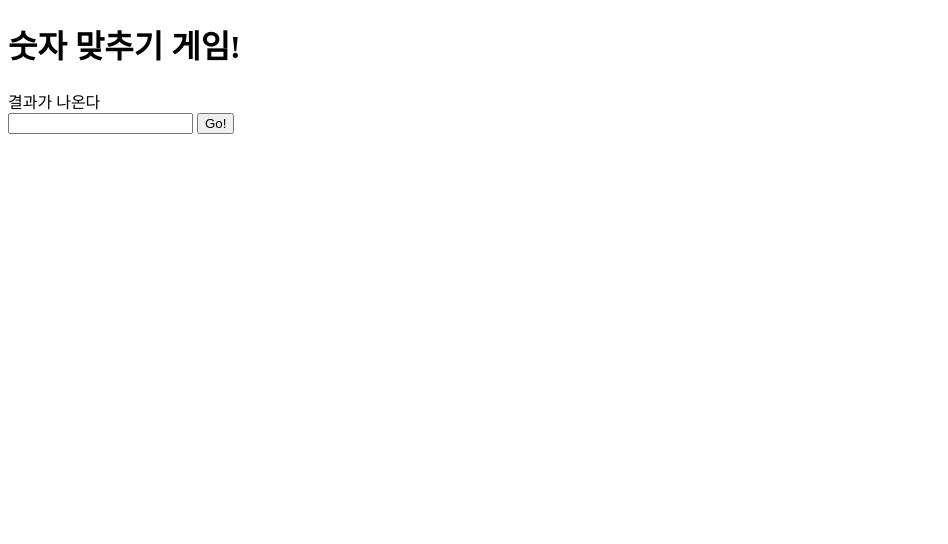
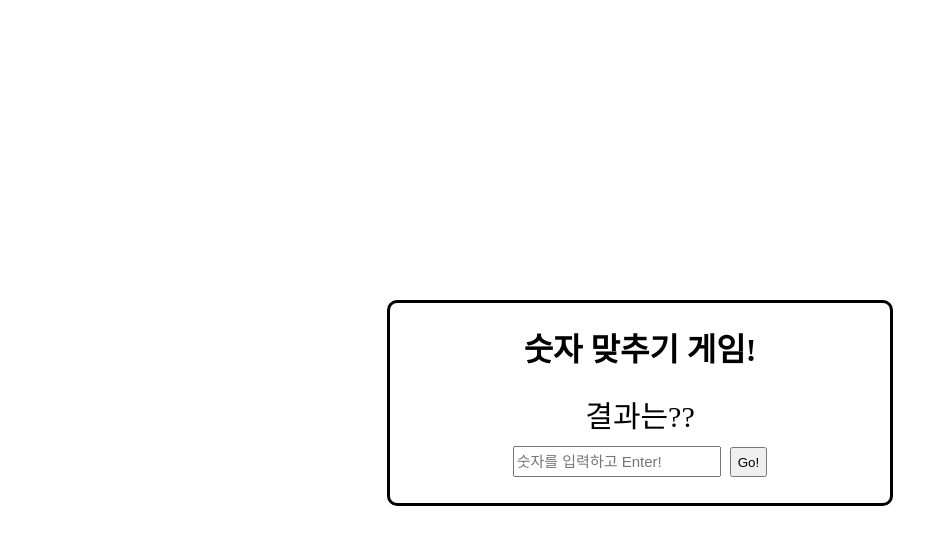
Before and after one commit to Jungjinah/numberGuessGame, a plain HTML site: page index.html in a window 1280 px wide. Shown: the whole page, without its empty margins (0-948 px from the left). Drawn offline with Linux system fonts and the light colour scheme.

Commit message:
firstUpdate

```diff
--- a/index.html
+++ b/index.html
@@ -7,10 +7,14 @@
     <link rel="stylesheet" href="style.css">
 </head>
 <body>
-    <h1>숫자 맞추기 게임!</h1>
-    <div id="result-area">결과가 나온다</div>
-    <input type="number" id="user-input"/>
-    <button id="play-button">Go!</button>
+    <div class="box">
+        <h1 class="centerArea">숫자 맞추기 게임!</h1>
+        <div id="result-area" class="centerArea">결과는??</div>
+        <div class="centerArea">
+            <input type="number" id="user-input" class="ibxArea" onkeyup="enterKey(event)" placeholder="숫자를 입력하고 Enter!"/>
+            <button id="play-button" class="buttonArea">Go!</button>
+        </div>
+    </div>
     <script src="main.js"></script>
 </body>
 </html>
--- a/main.js
+++ b/main.js
@@ -21,7 +21,6 @@ playButton.addEventListener("click", play);
 function pickRandomNum() {
     //랜덤번호 지정
     computerNum = Math.floor(Math.random()*100) + 1;
-    console.log("정답", computerNum);
 }
 
 function play() {
@@ -29,13 +28,20 @@ function play() {
     let userValue = userInput.value;
 
     if(userValue < computerNum) {
-        resultArea.textContent = "UP";
+        resultArea.textContent = "Up Up!";
 
     } else if (userValue > computerNum) {
-        resultArea.textContent = "Down";
+        resultArea.textContent = "Down Down!";
 
     } else {
-        resultArea.textContent = "정답";
+        resultArea.textContent = "정답!!";
+    }
+}
+
+//엔터키 누를 때
+function enterKey(e) {
+    if(e.key == "Enter") {
+        play();
     }
 }
 
--- a/style.css
+++ b/style.css
@@ -0,0 +1,32 @@
+.box {
+    border : 3px solid black;
+    border-radius: 10px;
+    width: 500px;
+    height: 200px;
+    margin: 300px auto;
+}
+
+.centerArea {
+    text-align: center;
+}
+
+.ibxArea {
+    margin-top: 10px;
+    margin-right: 5px;
+    width: 200px;
+    height: 25px;
+    font-size: 15px;
+}
+
+.buttonArea {
+    height: 30px;
+}
+
+.buttonArea:hover {
+    background-color: black;
+    color: white;
+}
+
+#result-area {
+    font-size: 30px;
+}
```
